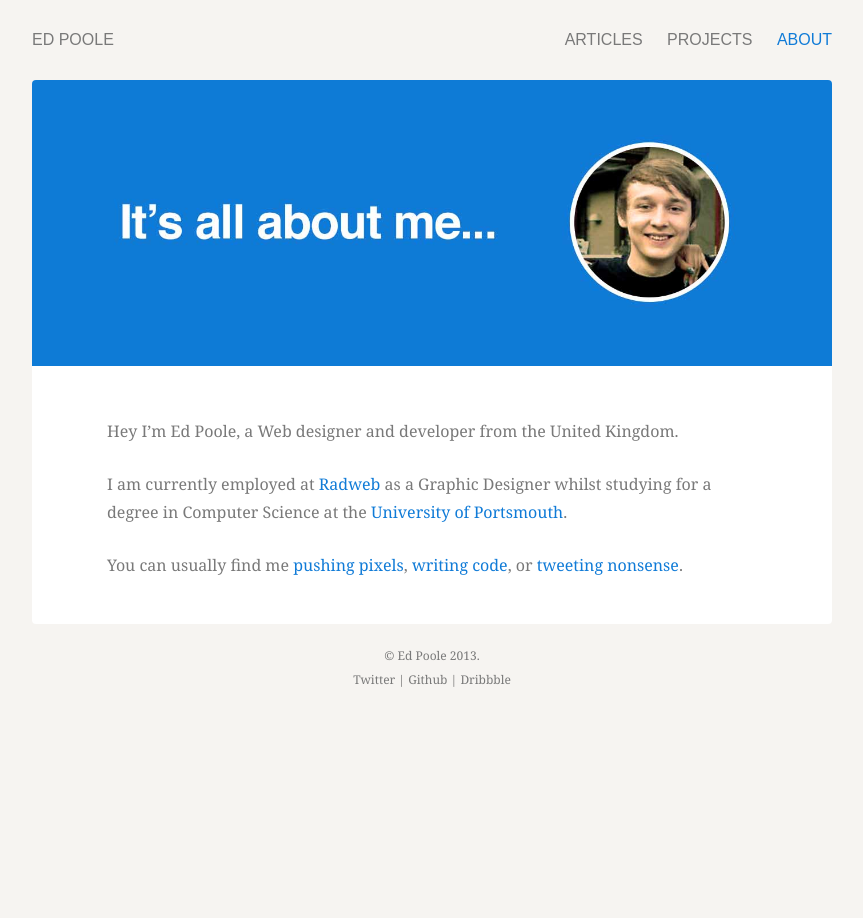
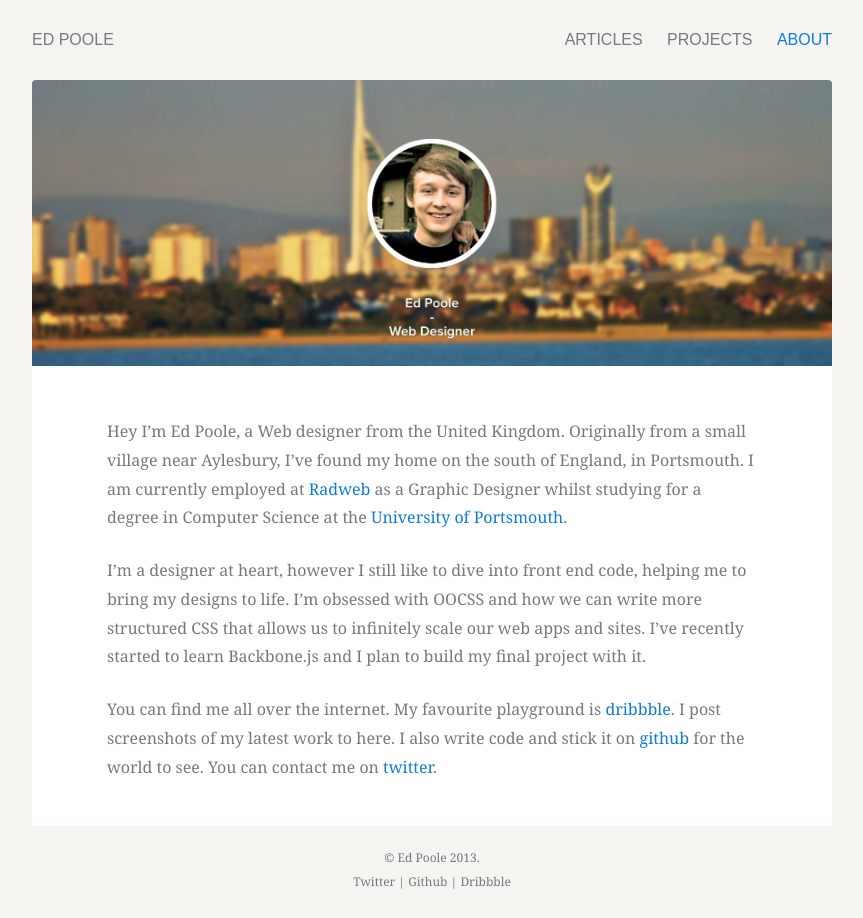
Before and after one commit to EdPoole/edpooleOld, a Jekyll site: the page built from about/index.markdown, in a window 1280 px wide. Shown: the whole page, without its empty margins (208-1071 px from the left). Built offline with Jekyll 4.4.1, drawn with Linux system fonts in a browser that asks for light colours; nearby versions of some CDN libraries; Markdown is read by kramdown in place of the engine named in the settings.

Commit message:
updated about page

```diff
--- a/about/index.markdown
+++ b/about/index.markdown
@@ -4,8 +4,8 @@ cover: about.jpg
 ---
 
 
-Hey I'm Ed Poole, a Web designer and developer from the United Kingdom.
+Hey I'm Ed Poole, a Web designer from the United Kingdom. Originally from a small village near Aylesbury, I've found my home on the south of England, in Portsmouth. I am currently employed at [Radweb](http://radweb.co.uk) as a Graphic Designer whilst studying for a degree in Computer Science at the [University of Portsmouth](http://port.ac.uk).
 
-I am currently employed at [Radweb](http://radweb.co.uk) as a Graphic Designer whilst studying for a degree in Computer Science at the [University of Portsmouth](http://port.ac.uk).
+I'm a designer at heart, however I still like to dive into front end code, helping me to bring my designs to life. I'm obsessed with OOCSS and how we can write more structured CSS that allows us to infinitely scale our web apps and sites. I've recently started to learn Backbone.js and I plan to build my final project with it.
 
-You can usually find me [pushing pixels](http://dribbble.com/edpoole), [writing code](http://github.com/EdPoole), or [tweeting nonsense](http://twitter.com/_ewp).
+You can find me all over the internet. My favourite playground is [dribbble](http://dribbble.com/edpoole). I post screenshots of my latest work to here. I also write code and stick it on [github](http://github.com/EdPoole) for the world to see. You can contact me on [twitter](http://twitter.com/_ewp).
```
Also changed, not shown: javascripts/scripts.js (+3 -8 lines), images/about.jpg, javascripts/scripts.min.js.
